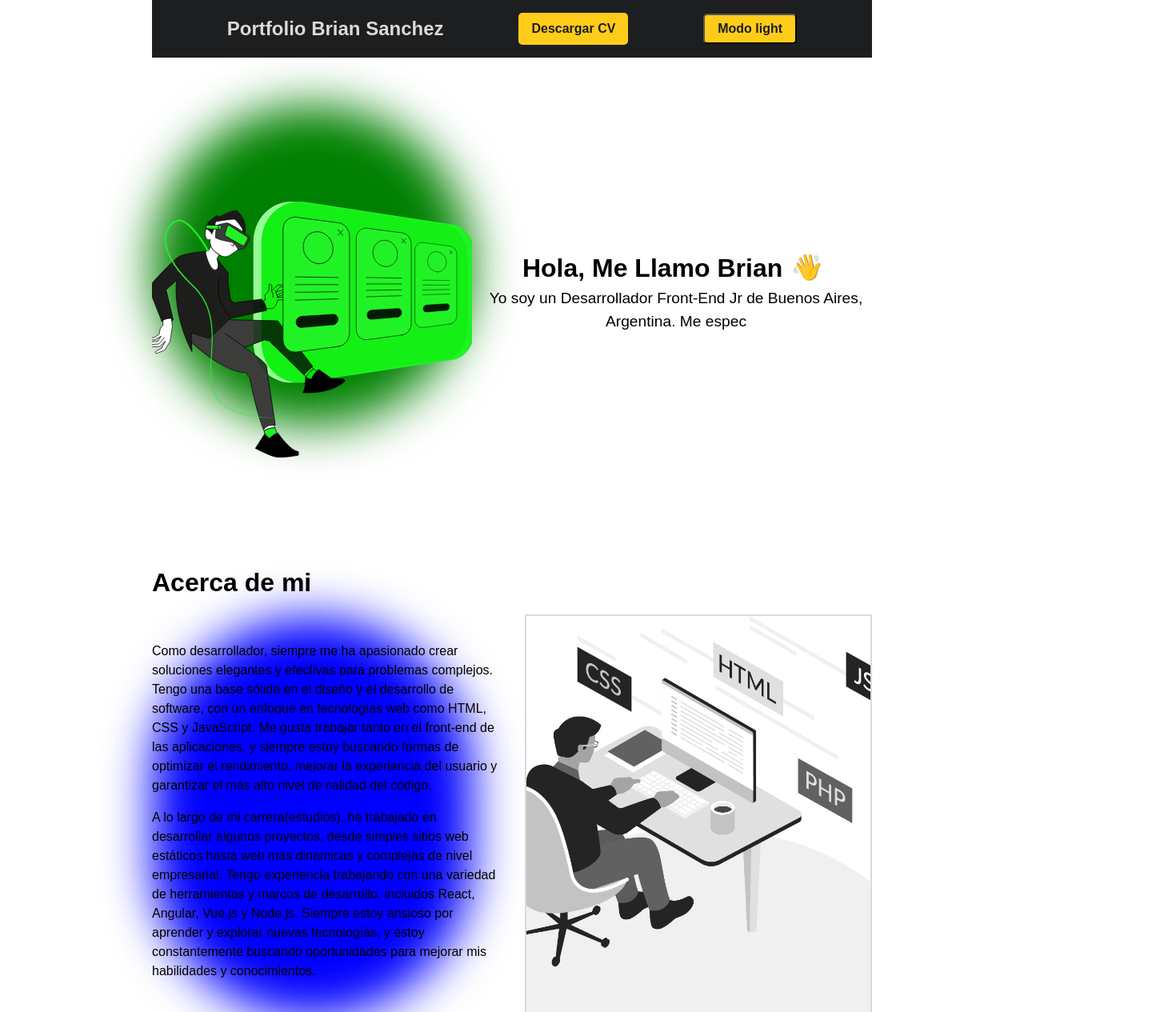
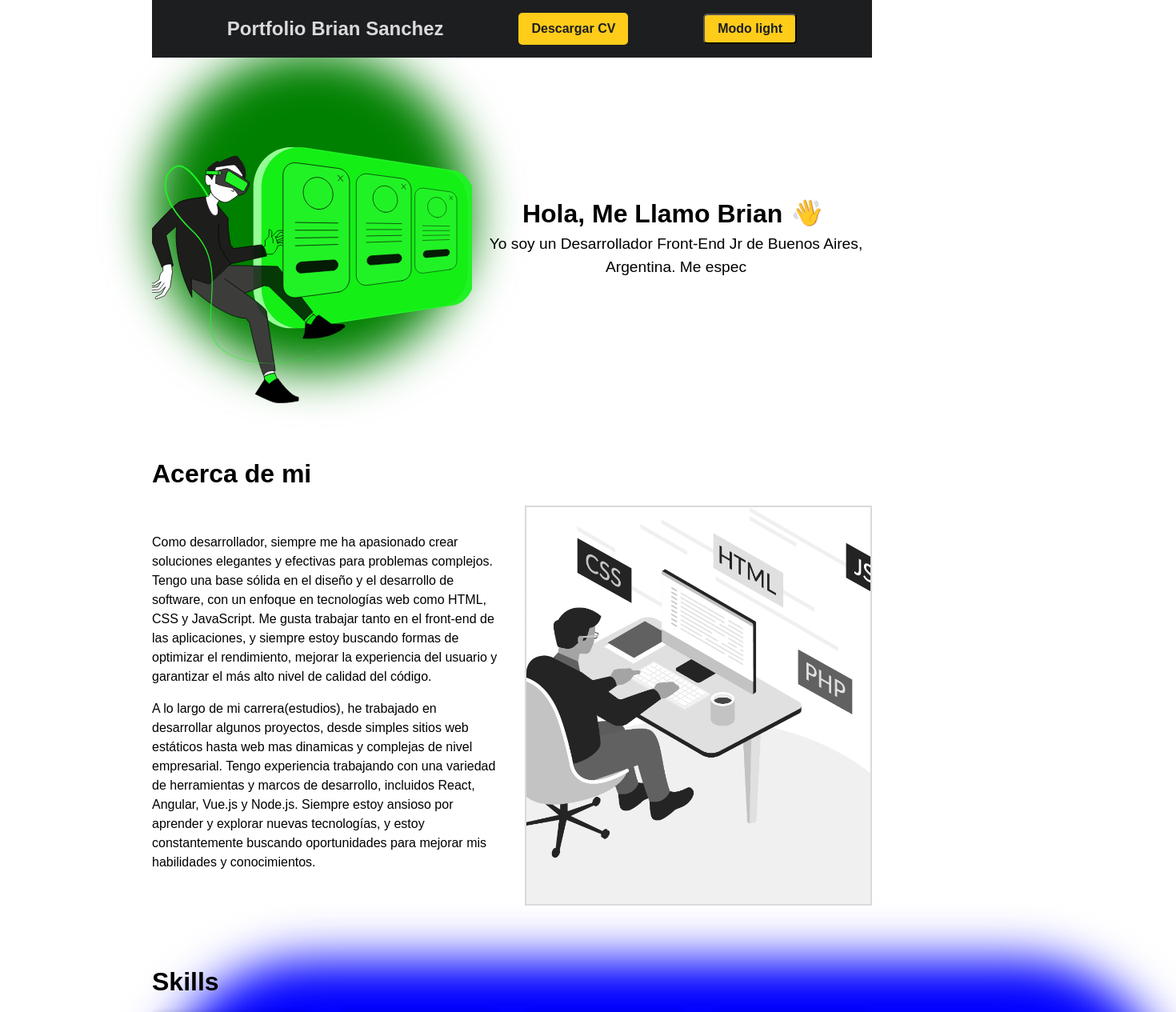
Before and after one commit to SBrian09/Front-End-Portfolio, a Next.js app: page / in a window 1280 px wide. Shown: the top 1265 px of the page at 80% size, 1470 px wide, since content can reach past the window. Built offline with nearby package versions, Linux system fonts and the light colour scheme.

Commit message:
new commit

```diff
--- a/src/styles/globals.css
+++ b/src/styles/globals.css
@@ -345,6 +345,11 @@ hr {
     height: 600px;
   }
 }
+@media screen and (min-width: 480px){
+  .hero-container{
+    height: auto;
+  }
+}
 
 .hero-container .hero-text h2 {
   font-size: 2.2rem;
@@ -454,6 +459,13 @@ hr {
 @media screen and (min-height: 768px) and (max-height: 1024px){
   .color-blue{
     margin-left: 0;
+  }
+}
+@media screen and (min-width: 480px){
+  .color-blue{
+    width: 100%;
+    height: 50%;
+    top:1200px;
   }
 }
 
```
